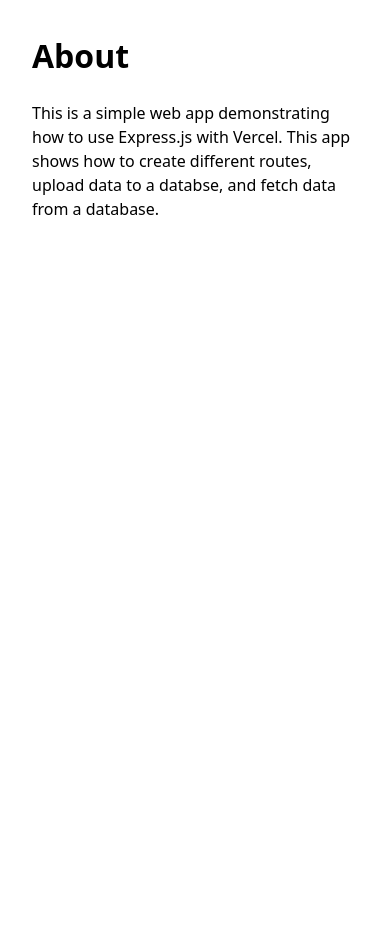
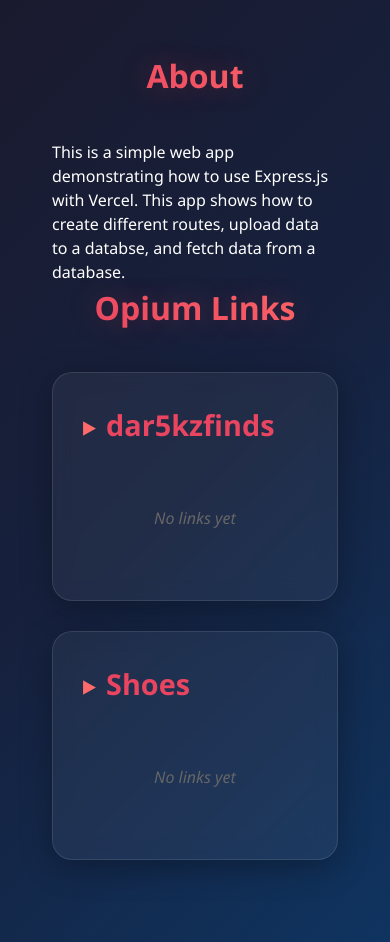
Before and after one commit to dar5kz/darckz-finds, a website: page components/about.htm in a window 390 px wide. Before the commit the page ends 844 px from the top, so only its background shows below. Drawn offline with Linux system fonts and the light colour scheme.

Commit message:
Update about.html

```diff
--- a/components/about.htm
+++ b/components/about.htm
@@ -10,3 +10,158 @@
       <p>This is a simple web app demonstrating how to use Express.js with Vercel. This app shows how to create different routes, upload data to a databse, and fetch data from a database.</p>
   </body>
 </html>
+<!DOCTYPE html>
+<html lang="ro">
+<head>
+    <meta charset="UTF-8">
+    <meta name="viewport" content="width=device-width, initial-scale=1.0">
+    <title>Opium Links</title>
+    <style>
+        * {
+            margin: 0;
+            padding: 0;
+            box-sizing: border-box;
+        }
+
+        body {
+            font-family: 'Segoe UI', Tahoma, Geneva, Verdana, sans-serif;
+            background: linear-gradient(135deg, #1a1a2e 0%, #16213e 50%, #0f3460 100%);
+            min-height: 100vh;
+            color: #fff;
+            padding: 20px;
+        }
+
+        .container {
+            max-width: 800px;
+            margin: 0 auto;
+        }
+
+        h1 {
+            text-align: center;
+            margin-bottom: 40px;
+            font-size: 2.5rem;
+            background: linear-gradient(45deg, #e94560, #ff6b6b);
+            -webkit-background-clip: text;
+            -webkit-text-fill-color: transparent;
+            text-shadow: 0 0 30px rgba(233, 69, 96, 0.3);
+        }
+
+        .section {
+            background: rgba(255, 255, 255, 0.05);
+            border-radius: 20px;
+            padding: 30px;
+            margin-bottom: 30px;
+            backdrop-filter: blur(10px);
+            border: 1px solid rgba(255, 255, 255, 0.1);
+            box-shadow: 0 8px 32px rgba(0, 0, 0, 0.3);
+        }
+
+        .section-title {
+            font-size: 1.8rem;
+            margin-bottom: 20px;
+            color: #e94560;
+            display: flex;
+            align-items: center;
+            gap: 10px;
+        }
+
+        .section-title::before {
+            content: '▸';
+            color: #ff6b6b;
+        }
+
+        .links-grid {
+            display: grid;
+            grid-template-columns: repeat(auto-fill, minmax(250px, 1fr));
+            gap: 15px;
+        }
+
+        .link-card {
+            background: rgba(255, 255, 255, 0.08);
+            border-radius: 12px;
+            padding: 20px;
+            text-decoration: none;
+            color: #fff;
+            transition: all 0.3s ease;
+            border: 1px solid rgba(255, 255, 255, 0.05);
+            position: relative;
+            overflow: hidden;
+            display: block;
+        }
+
+        .link-card::before {
+            content: '';
+            position: absolute;
+            top: 0;
+            left: -100%;
+            width: 100%;
+            height: 100%;
+            background: linear-gradient(90deg, transparent, rgba(255, 255, 255, 0.1), transparent);
+            transition: left 0.5s;
+        }
+
+        .link-card:hover::before {
+            left: 100%;
+        }
+
+        .link-card:hover {
+            transform: translateY(-5px);
+            background: rgba(255, 255, 255, 0.12);
+            box-shadow: 0 10px 40px rgba(233, 69, 96, 0.2);
+            border-color: rgba(233, 69, 96, 0.3);
+        }
+
+        .link-title {
+            font-size: 1.1rem;
+            font-weight: 600;
+            margin-bottom: 5px;
+        }
+
+        .link-url {
+            font-size: 0.85rem;
+            color: #888;
+            word-break: break-all;
+        }
+
+        .empty-state {
+            text-align: center;
+            padding: 40px;
+            color: #666;
+            font-style: italic;
+        }
+
+        @media (max-width: 600px) {
+            .links-grid {
+                grid-template-columns: 1fr;
+            }
+
+            h1 {
+                font-size: 2rem;
+            }
+        }
+    </style>
+</head>
+<body>
+    <div class="container">
+        <h1>Opium Links</h1>
+
+        <!-- Secțiunea dar5kzfinds -->
+        <div class="section">
+            <h2 class="section-title">dar5kzfinds</h2>
+            <div class="links-grid" id="dar5kzfinds-grid">
+                <!-- ADAUGĂ LINK-URILE TALE AICI -->
+                <div class="empty-state">No links yet</div>
+            </div>
+        </div>
+
+        <!-- Secțiunea Shoes -->
+        <div class="section">
+            <h2 class="section-title">Shoes</h2>
+            <div class="links-grid" id="shoes-grid">
+                <!-- ADAUGĂ LINK-URILE TALE AICI -->
+                <div class="empty-state">No links yet</div>
+            </div>
+        </div>
+    </div>
+</body>
+</html>
```
